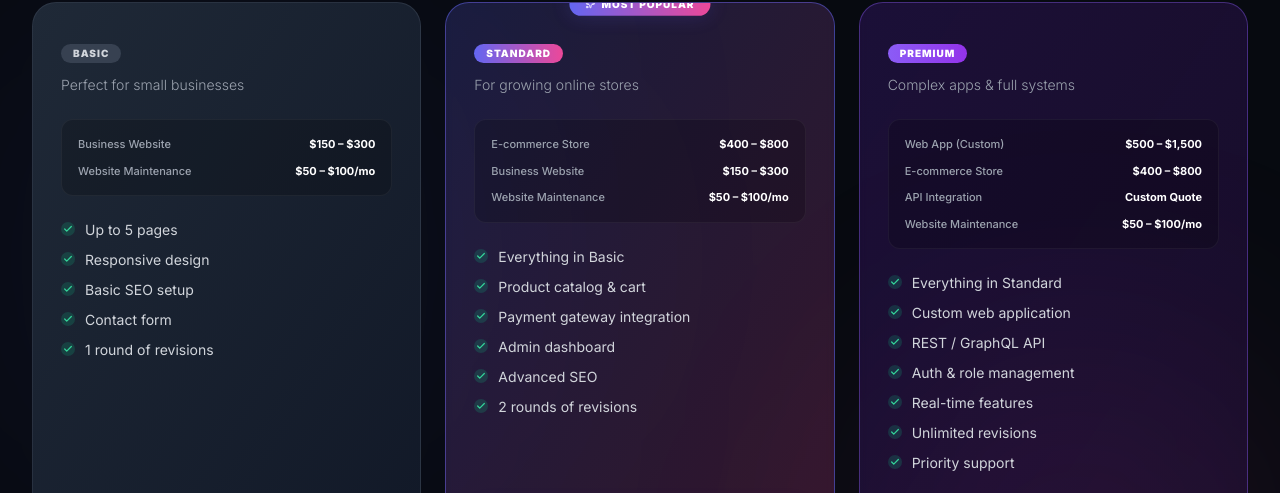
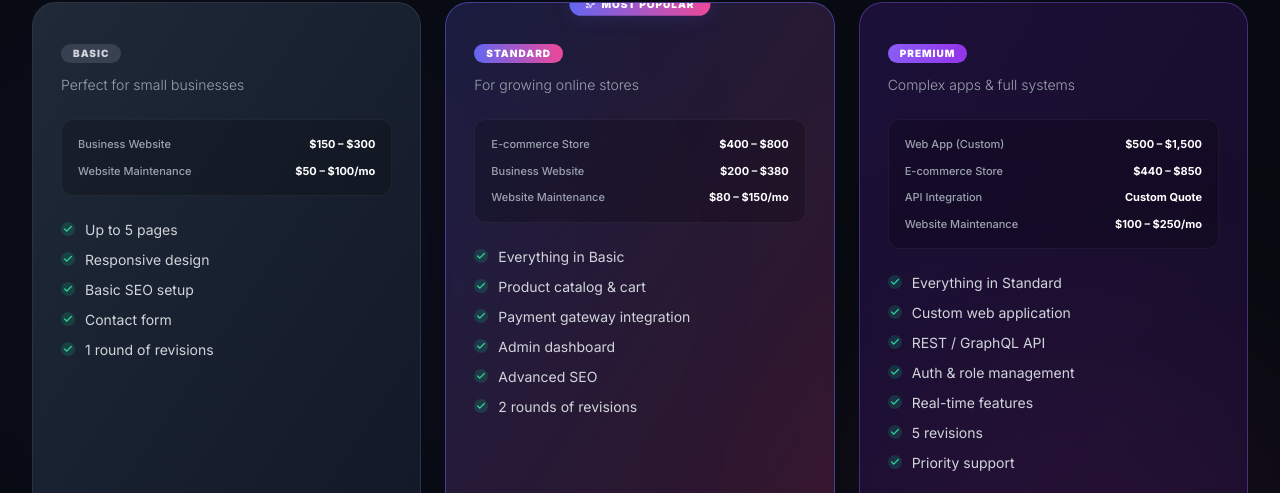
Before and after one commit to MHassan743/Portfolio-Website-M-Hassan, a Next.js app: page / in a window 1280 px wide. Shown: the part 6121-6614 px from the top of the page. Built offline with nearby package versions, Linux system fonts and the light colour scheme.

Commit message:
fix: update pricing rates in Standard and Premium packages

```diff
--- a/src/components/Pricing.jsx
+++ b/src/components/Pricing.jsx
@@ -39,8 +39,8 @@ const packages = [
             "bg-gradient-to-r from-brandIndigo to-brandPink text-white shadow-glowIndigo hover:shadow-glowPink",
         services: [
             { name: "E-commerce Store", price: "$400 – $800" },
-            { name: "Business Website", price: "$150 – $300" },
-            { name: "Website Maintenance", price: "$50 – $100/mo" },
+            { name: "Business Website", price: "$200 – $380" },
+            { name: "Website Maintenance", price: "$80 – $150/mo" },
         ],
         features: [
             "Everything in Basic",
@@ -63,9 +63,9 @@ const packages = [
             "border border-violet-500/60 text-violet-300 hover:bg-violet-500 hover:text-white hover:border-violet-500",
         services: [
             { name: "Web App (Custom)", price: "$500 – $1,500" },
-            { name: "E-commerce Store", price: "$400 – $800" },
+            { name: "E-commerce Store", price: "$440 – $850" },
             { name: "API Integration", price: "Custom Quote" },
-            { name: "Website Maintenance", price: "$50 – $100/mo" },
+            { name: "Website Maintenance", price: "$100 – $250/mo" },
         ],
         features: [
             "Everything in Standard",
@@ -73,7 +73,7 @@ const packages = [
             "REST / GraphQL API",
             "Auth & role management",
             "Real-time features",
-            "Unlimited revisions",
+            "5 revisions",
             "Priority support",
         ],
         cta: "Custom Web App",
```
